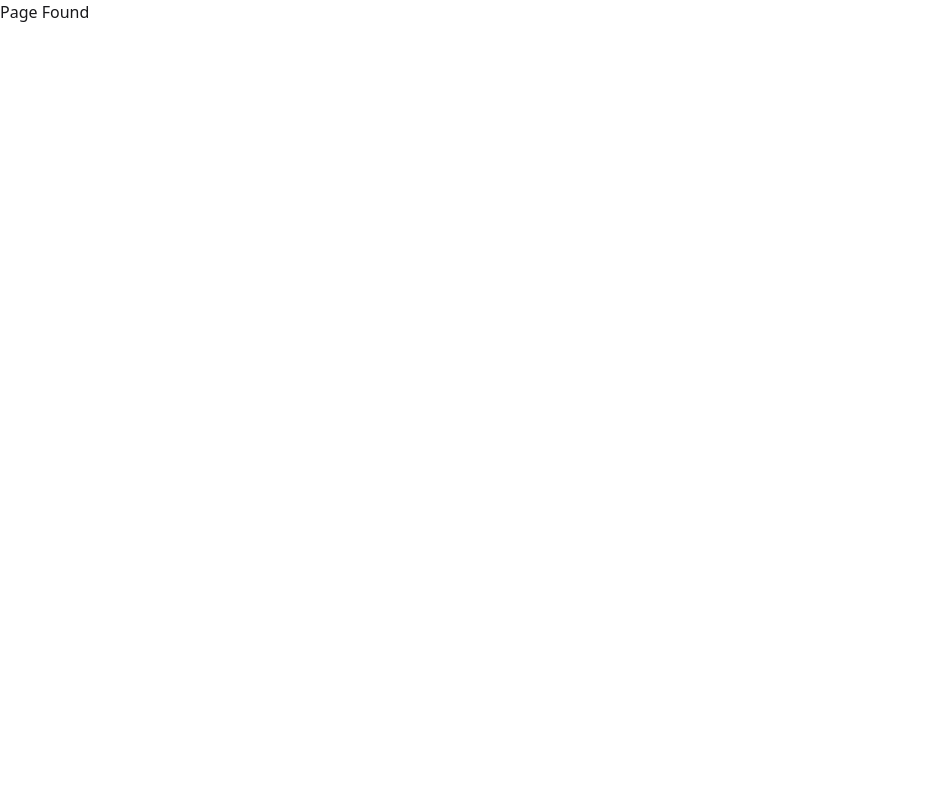
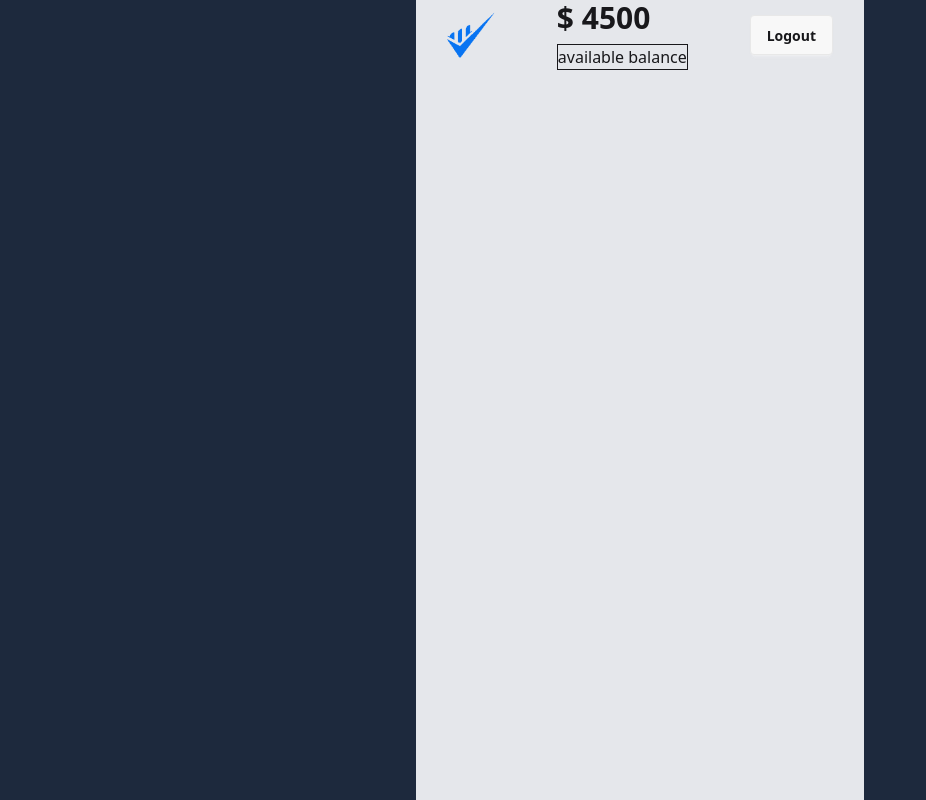
Before and after one commit to SadiqurApon/payo-practice-resource, a plain HTML site: page main.html in a window 1280 px wide. Shown: the whole page, without its empty margins (0-926 px from the left). Drawn offline with nearby package versions, Linux system fonts and the light colour scheme.

Commit message:
Navbar added in main file

```diff
--- a/main.html
+++ b/main.html
@@ -7,7 +7,18 @@
     <link href="https://cdn.jsdelivr.net/npm/daisyui@5" rel="stylesheet" type="text/css" />
     <script src="https://cdn.jsdelivr.net/npm/@tailwindcss/browser@4"></script>
 </head>
-<body>
-    <h1>Page Found</h1>
+<body class="bg-slate-800">
+    <section class="max-w-md min-h-screen  mx-auto bg-gray-200">
+        <header>
+            <nav class="flex justify-around items-center">
+                <img class="w-12" src="assets/Group.png" alt="">
+                <div>
+                    <h1 class="text-3xl font-bold">$ <span>4500</span></h1>
+                    <p class="border mt-2">available balance</p>
+                </div>
+                <button class="btn ">Logout</button>
+            </nav>
+        </header>
+    </section>
 </body>
 </html>
```
Also changed, not shown: index.html (+2 -2 lines).
